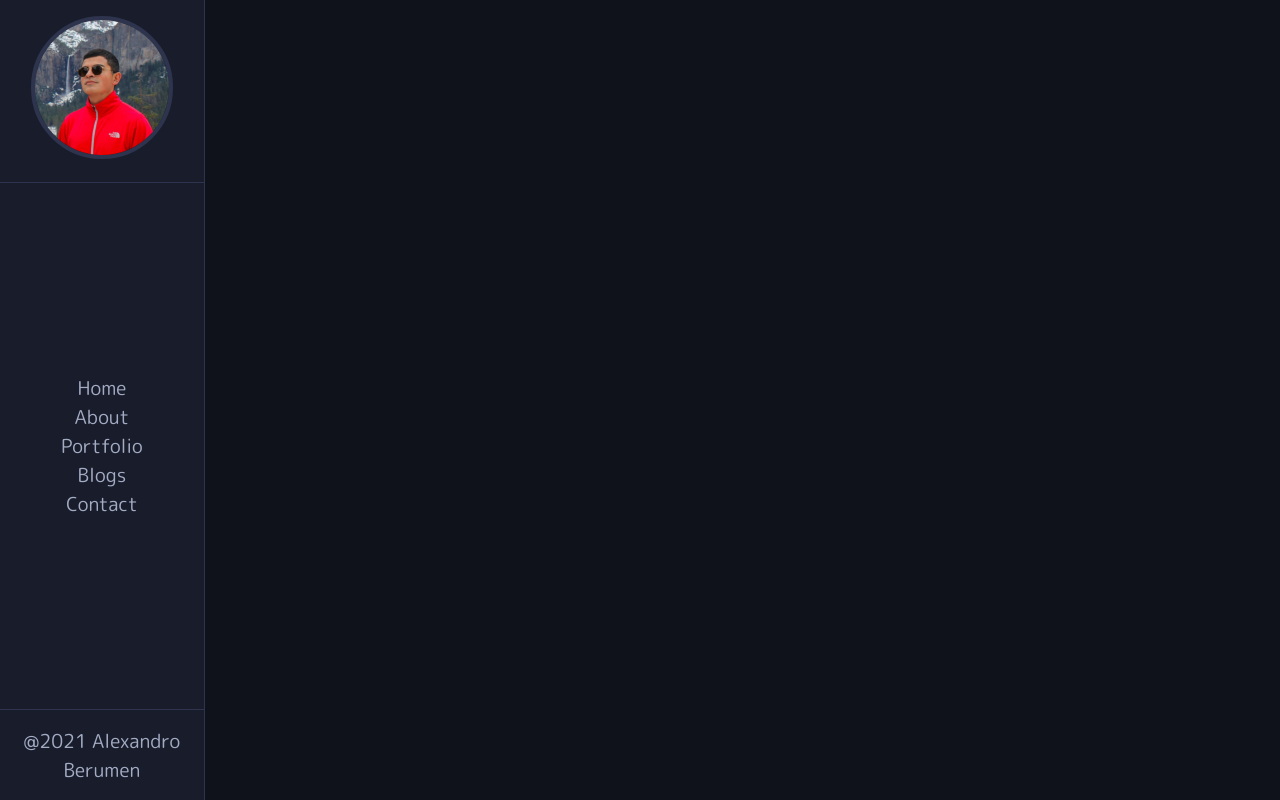
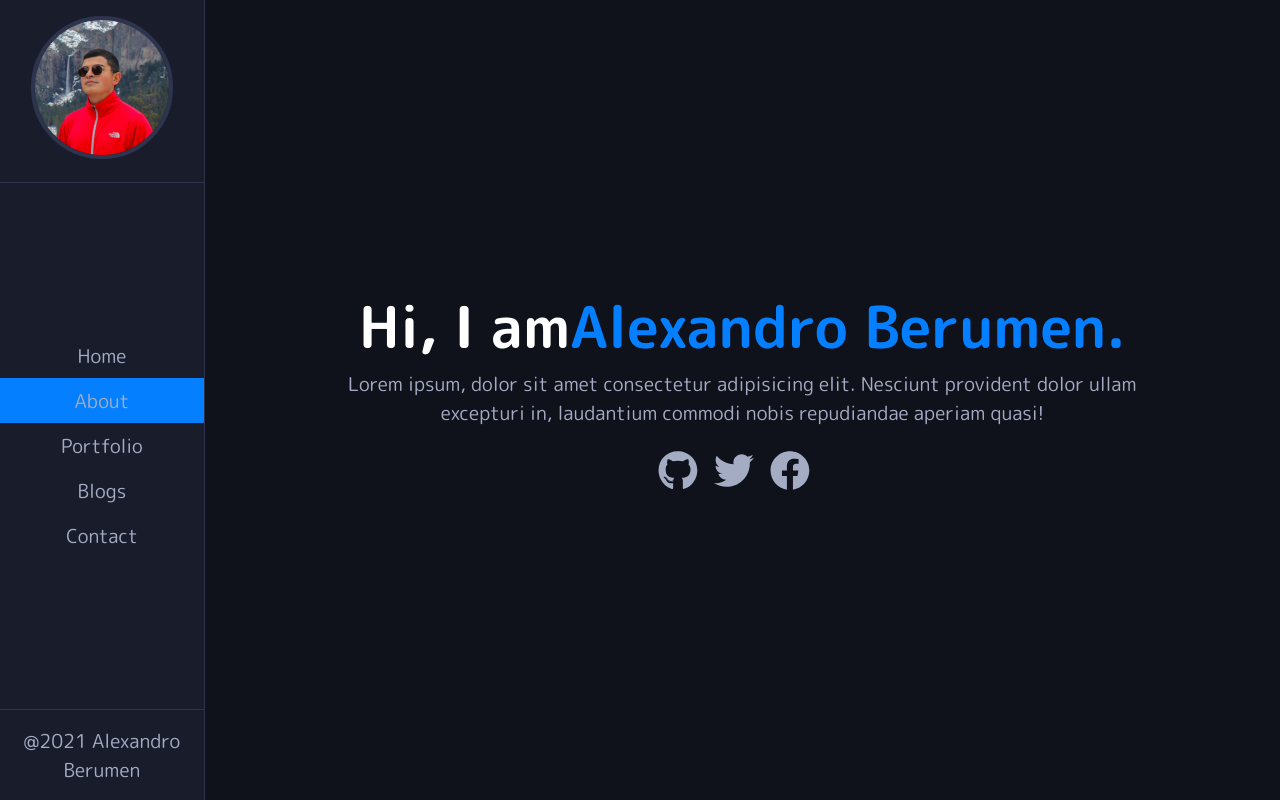
Before and after one commit to AlexBurrr/react-portfolio-sass, a React (Create React App) app: page /About in a window 1280 px wide. Built offline with nearby package versions, Linux system fonts and the light colour scheme.

Commit message:
added text to main page and icons

```diff
--- a/src/App.js
+++ b/src/App.js
@@ -1,6 +1,7 @@
 import './App.css';
 import './App.scss';
 import NavBar from './Components/NavBar'
+import HomePage from './Pages/HomePage'
 
 
 
@@ -11,7 +12,9 @@
         <NavBar />
       </div>
       <div className="main-content">
-
+        <div className="content">
+          <HomePage />
+        </div>
       </div>
     </div>
   );
--- a/src/App.scss
+++ b/src/App.scss
@@ -1,5 +1,6 @@
 @import './Styles/layout';
 @import './Styles/navbar';
+@import './Styles/typography';
 
 
 
--- a/src/Pages/HomePage.js
+++ b/src/Pages/HomePage.js
@@ -1,9 +1,38 @@
 import React from 'react'
+import { faFacebook } from '@fortawesome/free-brands-svg-icons'
+import { faGithub } from '@fortawesome/free-brands-svg-icons'
+import { faTwitter } from '@fortawesome/free-brands-svg-icons'
+import { FontAwesomeIcon } from '@fortawesome/react-fontawesome'
+import { Link } from 'react-router-dom'
+
+
+
 
 const HomePage = () => {
     return (
-        <div>
-            <h1>Home</h1>
+        <div className='HomePage'>
+            <header className="hero">
+                <h1 className="hero-text">
+                    Hi, I am
+            <span>
+                        Alexandro Berumen.
+            </span>
+                </h1>
+                <p className='h-sub-text'>
+                    Lorem ipsum, dolor sit amet consectetur adipisicing elit. Nesciunt provident dolor ullam excepturi in, laudantium commodi nobis repudiandae aperiam quasi!
+                </p>
+                <div className="icons">
+                    <Link className='icon-Container'>
+                        <FontAwesomeIcon icon={faGithub} className='icon gh' />
+                    </Link>
+                    <Link className='icon-Container'>
+                        <FontAwesomeIcon icon={faTwitter} className='icon tw' />
+                    </Link>
+                    <Link className='icon-Container'>
+                        <FontAwesomeIcon icon={faFacebook} className="icon fa" />
+                    </Link>
+                </div>
+            </header>
         </div>
     )
 }
--- a/src/Styles/_layout.scss
+++ b/src/Styles/_layout.scss
@@ -13,6 +13,8 @@
         margin-left: 16%;
         background-color: #10121B;
         min-height: 100vh;
-
+        display: grid;
+        position: relative;
+        // background-image: url()
     }
 }
--- a/src/Styles/_navbar.scss
+++ b/src/Styles/_navbar.scss
@@ -27,14 +27,37 @@
         }
 
         .nav-items{
+            width: 100%;
             .nav-item{
                 list-style-type: none;
+                text-align: center;
 
                 a{
                     text-decoration: none;
                     font-size: inherit;
                     color: inherit;
-                    text-align: center;
+                    display: block;
+                    padding: .5rem 0;
+                    position: relative;
+                    &::before{
+                        content: '';
+                        position: absolute;
+                        top: 0;
+                        left: 0;
+                        width: .4rem;
+                        height: 100%;
+                        background-color: #0381ff33;
+                        transform-origin: bottom;
+                        transform: scale(0);
+                        overflow-x: hidden;
+                        transition: transform  .6s, .2s width .2s cubic-bezier(1, -.16, 0,1.35);
+
+                    }
+                    &:hover::before{
+                        width: 100%;
+                        transform: scale(1);
+
+                    }
                 }
             }
 
@@ -56,3 +79,9 @@
 
 
 }
+
+.active{
+    background-color: #037FFF
+
+
+}
--- /dev/null
+++ b/src/Styles/_typography.scss
@@ -0,0 +1,48 @@
+.HomePage{
+    position: absolute;
+    top: 50%;
+    left: 50%;
+    transform: translate(-50%, -50%);
+    width: 80%
+}
+
+
+
+
+.hero-text{
+    color: white;
+    text-align: center;
+    font-size: 3.6rem;
+    span{
+        color: #037FFF;
+    }
+}
+
+.h-sub-text{
+    text-align: center;
+}
+
+.icons{
+    display: flex;
+    align-items: center;
+    justify-content: center;
+    padding: 1.5rem 0;
+
+    .icon-Container{
+        margin-right: 1rem;
+        .icon{
+                font-size: 2.5rem;
+                color: #a4acc4;
+                transition: all .3s ease-in-out
+        }
+        .tw:hover{
+           color: #037FFF;
+        }
+        .gh:hover{
+            color:rgba(212, 45, 212, 0.788);
+         }
+         .fa:hover{
+            color:#4267B2;
+         }
+    }
+}
```
